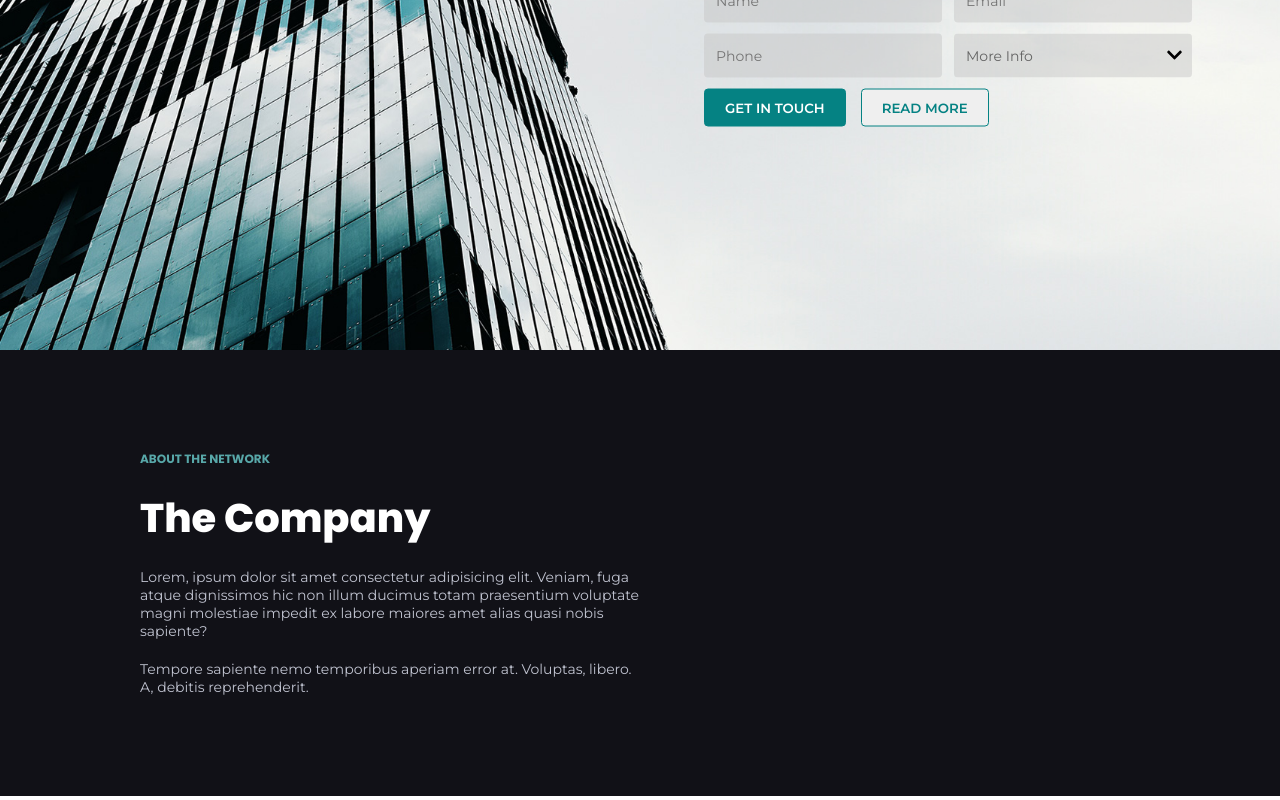
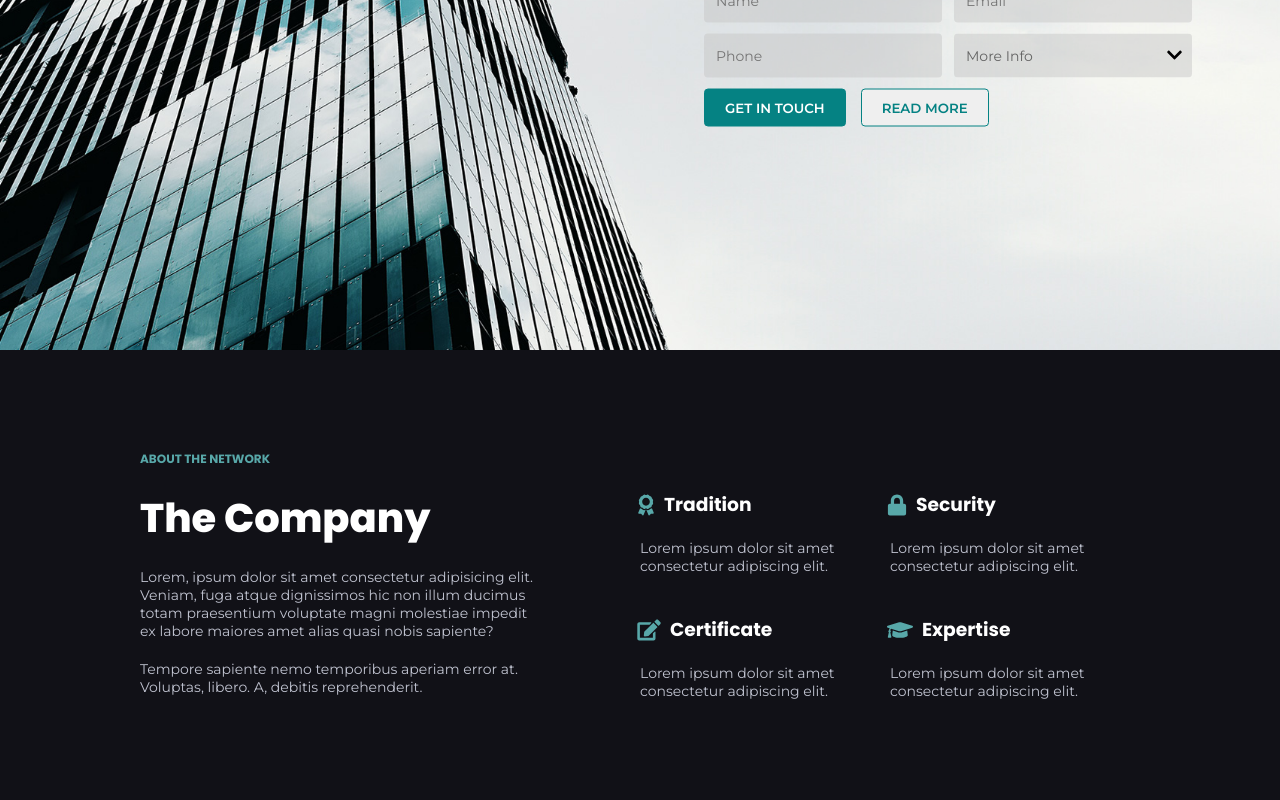
Before and after one commit to MarcoCusenza/proj-html-vuejs, a Vue app: page / in a window 1280 px wide. Shown: the part 496-1296 px from the top of the page. Built offline with nearby package versions, Linux system fonts and the light colour scheme.

Commit message:
Mixins + Section Company

```diff
--- a/src/assets/style/global.scss
+++ b/src/assets/style/global.scss
@@ -33,6 +33,7 @@ a{
 
 /*TODO
 HEADER:
+-props per navbar
 -migliorare css hover
 
 CONSULTING:
--- /dev/null
+++ b/src/assets/style/mixins/mixin.scss
@@ -0,0 +1,26 @@
+@mixin cardCompany {
+  .card-company {
+    margin-top: 40px;
+
+    .title {
+      display: flex;
+      align-items: center;
+
+      .icon {
+        color: $primary-light;
+        transform: scale(1.3);
+      }
+
+      h3 {
+        color: $text-light;
+        margin-left: 12px;
+      }
+    }
+
+    .subtitle {
+      font-size: 0.875rem;
+      color: $text-light-low-contrast;
+      margin-top: 20px;
+    }
+  }
+}
--- a/src/components/commons/CardCompany.vue
+++ /dev/null
@@ -1,12 +0,0 @@
-<template>
-  <div class="card"></div>
-</template>
-
-<script>
-export default {
-  name: "CardCompany",
-};
-</script>
-
-<style lang="scss" scoped>
-</style>
--- /dev/null
+++ b/src/components/commons/CardSimple.vue
@@ -0,0 +1,26 @@
+<template>
+  <div class="card" :class="className">
+    <div class="title">
+      <i :class="obj.logo" class="icon"></i>
+      <h3>{{ obj.title }}</h3>
+    </div>
+    <div class="subtitle">{{ obj.subtitle }}</div>
+  </div>
+</template>
+
+<script>
+export default {
+  name: "CardCompany",
+  props: {
+    className: String,
+    obj: Object,
+  },
+};
+</script>
+
+<style lang="scss" scoped>
+@import "../../assets/style/partials/variables.scss";
+@import "../../assets/style/mixins/mixin.scss";
+
+@include cardCompany;
+</style>
--- a/src/components/sections/Company.vue
+++ b/src/components/sections/Company.vue
@@ -3,27 +3,32 @@
     <div class="container">
       <div class="box">
         <SectionTitle :obj="titleData" />
-        <div class="text">Tempore sapiente nemo temporibus aperiam error at. Voluptas, libero. A, debitis reprehenderit.</div>
+        <div class="text">
+          Tempore sapiente nemo temporibus aperiam error at. Voluptas, libero.
+          A, debitis reprehenderit.
+        </div>
       </div>
       <div class="box">
-        <CardCompany />
-        <CardCompany />
-        <CardCompany />
-        <CardCompany />
+        <CardSimple
+          v-for="(card, i) in cardsData"
+          :key="i"
+          :className="'card-company'"
+          :obj="card"
+        />
       </div>
     </div>
   </div>
 </template>
 
 <script>
-import CardCompany from "../commons/CardCompany.vue";
+import CardSimple from "../commons/CardSimple.vue";
 import SectionTitle from "../commons/SectionTitle.vue";
 
 export default {
   name: "Company",
   components: {
     SectionTitle,
-    CardCompany,
+    CardSimple,
   },
   data() {
     return {
@@ -32,6 +37,28 @@ export default {
         title: "The Company",
         subtitle:
           "Lorem, ipsum dolor sit amet consectetur adipisicing elit. Veniam, fuga atque dignissimos hic non illum ducimus totam praesentium voluptate magni molestiae impedit ex labore maiores amet alias quasi nobis sapiente?",
+      },
+      cardsData: {
+        card1: {
+          logo: "fas fa-award",
+          title: "Tradition",
+          subtitle: "Lorem ipsum dolor sit amet consectetur adipiscing elit.",
+        },
+        card2: {
+          logo: "fas fa-lock",
+          title: "Security",
+          subtitle: "Lorem ipsum dolor sit amet consectetur adipiscing elit.",
+        },
+        card3: {
+          logo: "fas fa-edit",
+          title: "Certificate",
+          subtitle: "Lorem ipsum dolor sit amet consectetur adipiscing elit.",
+        },
+        card4: {
+          logo: "fas fa-graduation-cap",
+          title: "Expertise",
+          subtitle: "Lorem ipsum dolor sit amet consectetur adipiscing elit.",
+        },
       },
     };
   },
@@ -43,17 +70,26 @@ export default {
 
 .company {
   padding: 100px;
+  .container {
+    display: grid;
+    grid-template-columns: 50% 50%;
 
-  .box {
-    width: 50%;
+    .box {
+      .text {
+        font-size: 0.875rem;
+        color: $text-light-low-contrast;
+        margin-top: 20px;
+      }
 
-    .text{
-    font-size: .875rem;
-    color: $text-light-low-contrast;
-    margin-top: 20px;
-  }
+      &:first-of-type{
+        width: 80%;
+      }
 
-
+      &:last-of-type {
+        display: grid;
+        grid-template-columns: 50% 50%;
+      }
+    }
   }
 }
 </style>
```
